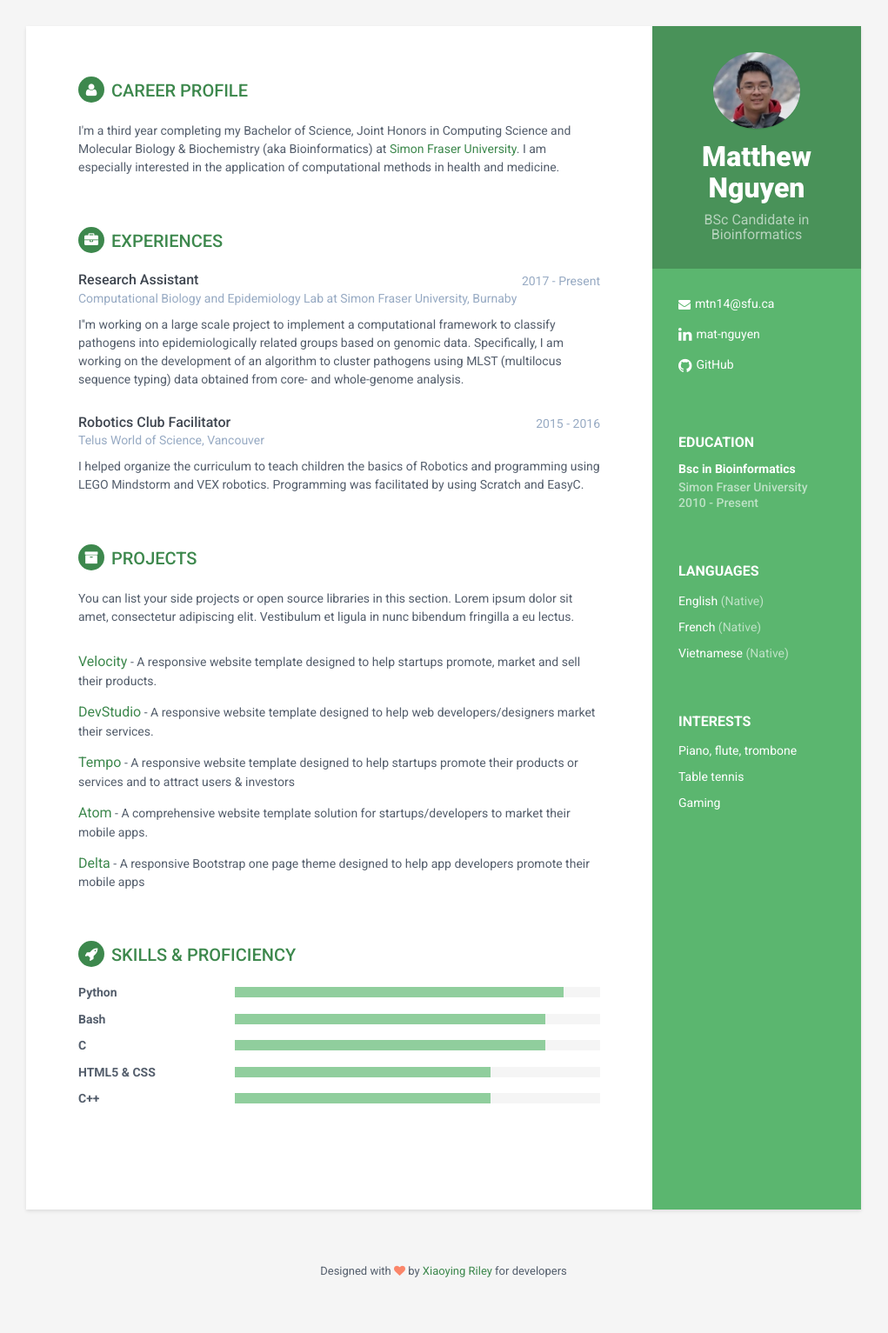
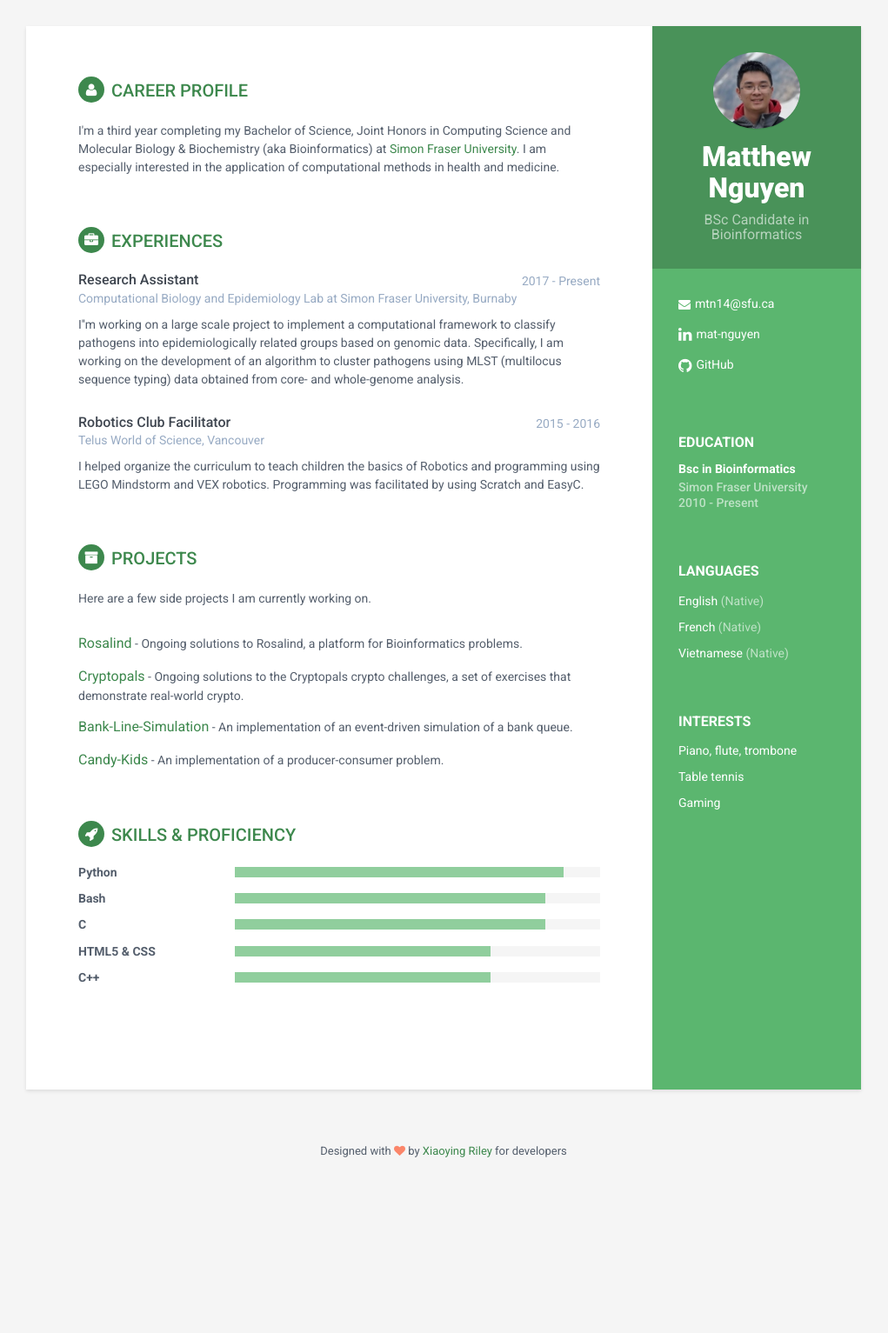
Before and after one commit to matnguyen/matnguyen.github.io, a Jekyll site: the page built from index.html, in a window 1280 px wide. Shown: the whole page at 87% size, without its empty margins (130-1151 px from the left). Built offline with Jekyll 4.4.1, drawn with Linux system fonts in a browser that asks for light colours; after the commit the page ends 1394 px from its top, so only the background shows below that.

Commit message:
Update projects.yml

```diff
--- a/_data/projects.yml
+++ b/_data/projects.yml
@@ -1,24 +1,19 @@
 - intro:
-  description: "You can list your side projects or open source libraries in this section. Lorem ipsum dolor
-  sit amet, consectetur adipiscing elit. Vestibulum et ligula in nunc bibendum fringilla a eu lectus."
+  description: "Here are a few side projects I am currently working on."
 
 - project:
-  title: Velocity
-  link: "#hook"
-  tagline: "A responsive website template designed to help startups promote, market and sell their products."
+  title: Rosalind
+  link: "https://github.com/matnguyen/Rosalind"
+  tagline: "Ongoing solutions to Rosalind, a platform for Bioinformatics problems."
 - project:
-  title: DevStudio
-  link: "#"
-  tagline: "A responsive website template designed to help web developers/designers market their services."
+  title: Cryptopals
+  link: "https://github.com/matnguyen/Cryptopals-Crypto-Challenges"
+  tagline: "Ongoing solutions to the Cryptopals crypto challenges, a set of exercises that demonstrate real-world crypto."
 - project:
-  title: Tempo
-  link: "#"
-  tagline: "A responsive website template designed to help startups promote their products or services and to attract users &amp; investors"
+  title: Bank-Line-Simulation
+  link: "https://github.com/matnguyen/Bank-Line-Simulation"
+  tagline: "An implementation of an event-driven simulation of a bank queue."
 - project:
-  title: Atom
-  link: "#"
-  tagline: "A comprehensive website template solution for startups/developers to market their mobile apps."
-- project:
-  title: Delta
-  link: "#"
-  tagline: "A responsive Bootstrap one page theme designed to help app developers promote their mobile apps"
+  title: Candy-Kids
+  link: "https://github.com/matnguyen/Candy-Kids"
+  tagline: "An implementation of a producer-consumer problem."
```
